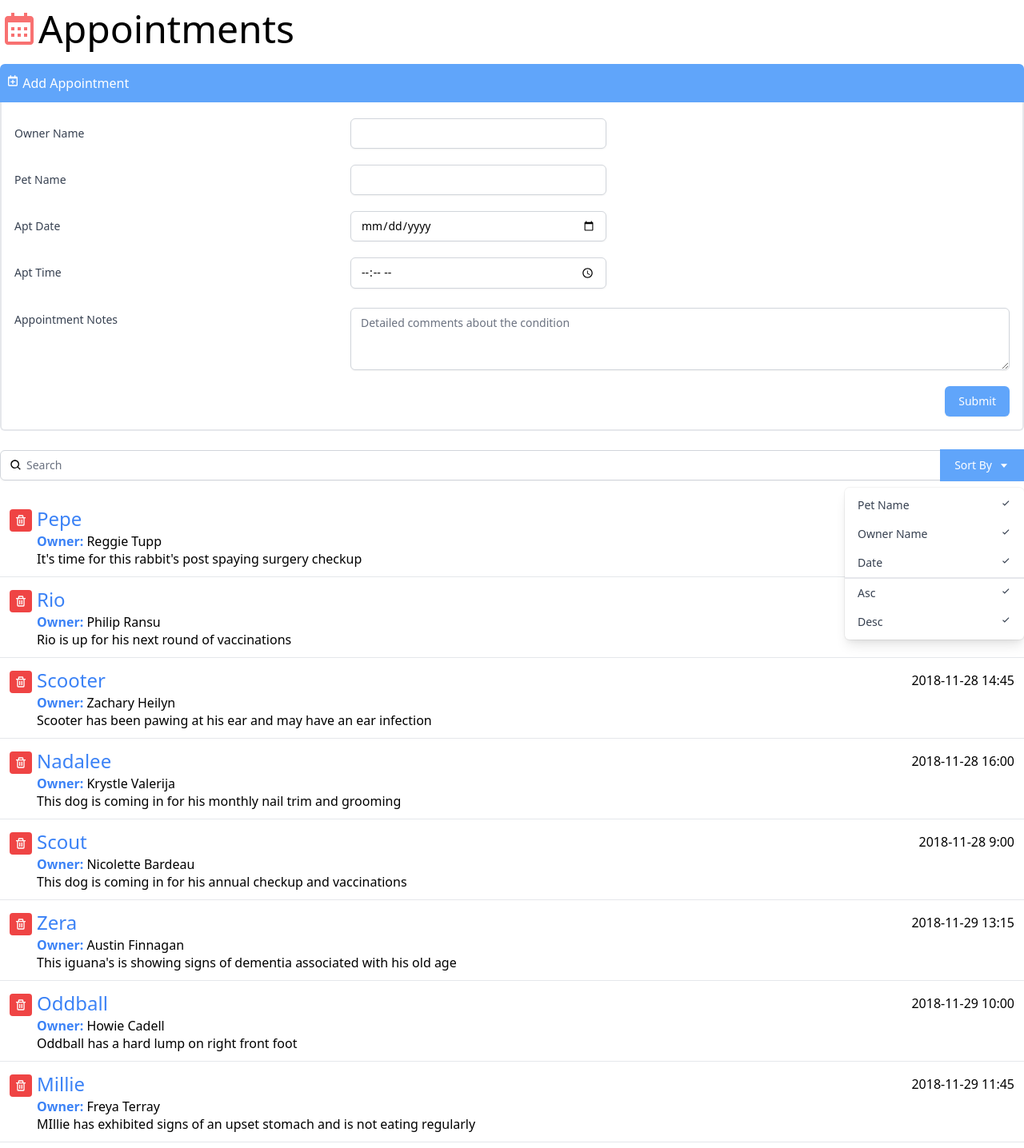
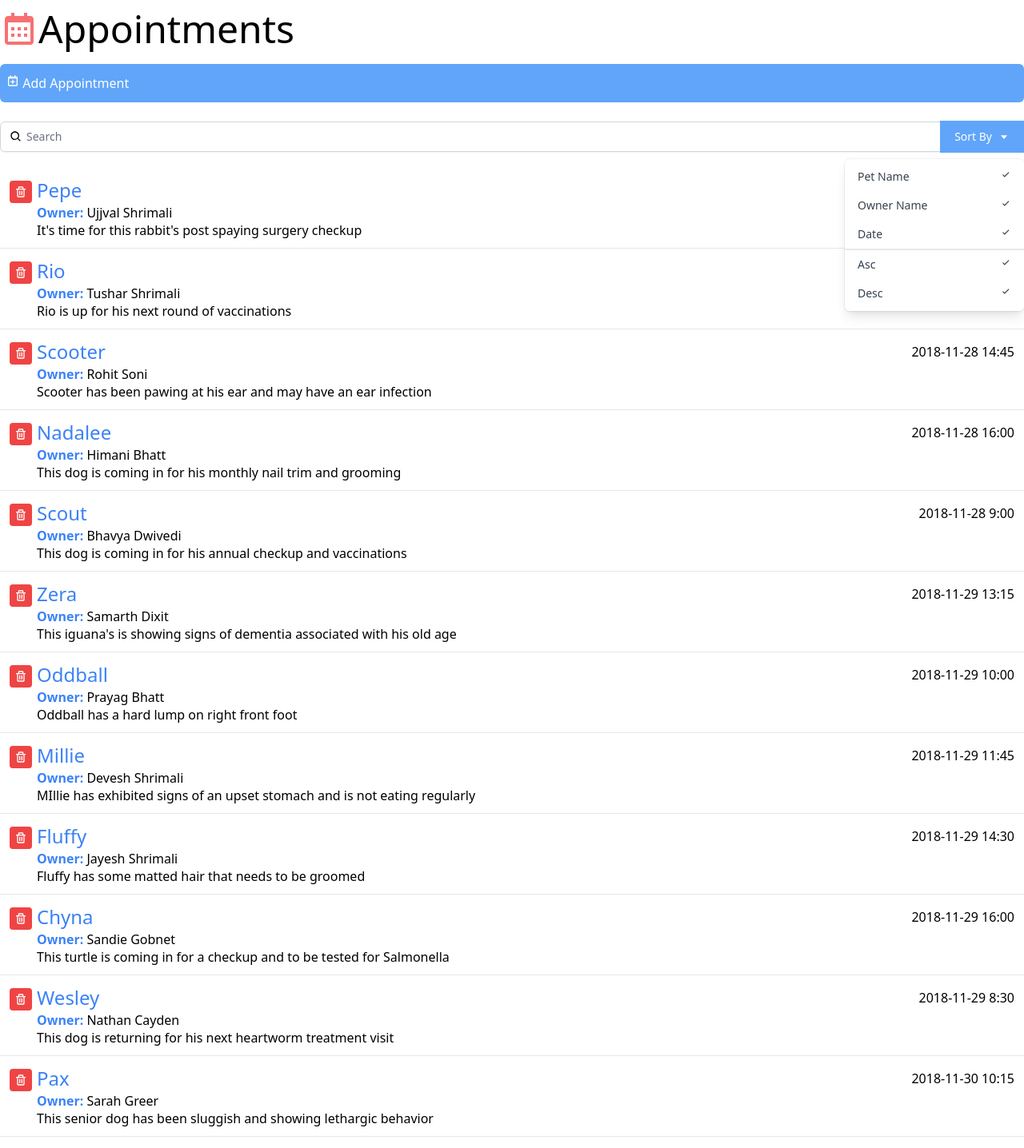
Before and after one commit to ujjval0510/ReactInterface, a React (Create React App) app in the folder react-interface-example/: page / in a window 1280 px wide. Shown: the top 1436 px of the page at 80% size. Built offline with nearby package versions, Linux system fonts and the light colour scheme.

Commit message:
Add toggle to ON/OFF to show add appointment form

```diff
--- a/react-interface-example/src/components/AddAppointment.js
+++ b/react-interface-example/src/components/AddAppointment.js
@@ -1,12 +1,18 @@
 import { BiCalendarPlus } from "react-icons/bi";
+import { useState } from "react";
 
 const AddAppointment = () => {
+  const [toggleForm, setToggleForm] = useState(false);
+
   return (
     <div>
-      <button className="bg-blue-400 text-white px-2 py-3 w-full text-left rounded-t-md">
+      <button onClick={() => { setToggleForm(!toggleForm) }}
+        className={`bg-blue-400 text-white px-2 py-3 w-full text-left rounded-t-md
+        ${toggleForm ? 'rounded-t-md' : 'rounded-md'}`}>
         <div><BiCalendarPlus className="inline-block align-text-top" />  Add Appointment</div>
       </button>
-      <div className="border-r-2 border-b-2 border-l-2 border-light-blue-500 rounded-b-md pl-4 pr-4 pb-4">
+      {
+        toggleForm && <div className="border-r-2 border-b-2 border-l-2 border-light-blue-500 rounded-b-md pl-4 pr-4 pb-4">
           <div className="sm:grid sm:grid-cols-3 sm:gap-4 sm:items-start  sm:pt-5">
             <label htmlFor="ownerName" className="block text-sm font-medium text-gray-700 sm:mt-px sm:pt-2">
               Owner Name
@@ -66,7 +72,8 @@
             </div>
           </div>
         </div>
-    </div>
+      }
+    </div >
   )
 }
 
--- a/react-interface-example/src/data.json
+++ b/react-interface-example/src/data.json
@@ -2,63 +2,63 @@
   {
     "id": "0",
     "petName": "Pepe",
-    "ownerName": "Reggie Tupp",
+    "ownerName": "Ujjval Shrimali",
     "aptNotes": "It's time for this rabbit's post spaying surgery checkup",
     "aptDate": "2018-11-28 13:30"
   },
   {
     "id": "1",
     "petName": "Rio",
-    "ownerName": "Philip Ransu",
+    "ownerName": "Tushar Shrimali",
     "aptNotes": "Rio is up for his next round of vaccinations",
     "aptDate": "2018-11-28 10:15"
   },
   {
     "id": "2",
     "petName": "Scooter",
-    "ownerName": "Zachary Heilyn",
+    "ownerName": "Rohit Soni",
     "aptNotes": "Scooter has been pawing at his ear and may have an ear infection",
     "aptDate": "2018-11-28 14:45"
   },
   {
     "id": "3",
     "petName": "Nadalee",
-    "ownerName": "Krystle Valerija",
+    "ownerName": "Himani Bhatt",
     "aptNotes": "This dog is coming in for his monthly nail trim and grooming",
     "aptDate": "2018-11-28 16:00"
   },
   {
     "id": "4",
     "petName": "Scout",
-    "ownerName": "Nicolette Bardeau",
+    "ownerName": "Bhavya Dwivedi",
     "aptNotes": "This dog is coming in for his annual checkup and vaccinations",
     "aptDate": "2018-11-28 9:00"
   },
   {
     "id": "5",
     "petName": "Zera",
-    "ownerName": "Austin Finnagan",
+    "ownerName": "Samarth Dixit",
     "aptNotes": "This iguana's is showing signs of dementia associated with his old age",
     "aptDate": "2018-11-29 13:15"
   },
   {
     "id": "6",
     "petName": "Oddball",
-    "ownerName": "Howie Cadell",
+    "ownerName": "Prayag Bhatt",
     "aptNotes": "Oddball has a hard lump on right front foot",
     "aptDate": "2018-11-29 10:00"
   },
   {
     "id": "7",
     "petName": "Millie",
-    "ownerName": "Freya Terray",
+    "ownerName": "Devesh Shrimali",
     "aptNotes": "MIllie has exhibited signs of an upset stomach and is not eating regularly",
     "aptDate": "2018-11-29 11:45"
   },
   {
     "id": "8",
     "petName": "Fluffy",
-    "ownerName": "Tracy Westbay",
+    "ownerName": "Jayesh Shrimali",
     "aptNotes": "Fluffy has some matted hair that needs to be groomed",
     "aptDate": "2018-11-29 14:30"
   },
```
Lines whose indentation alone changed are shown as unchanged.
